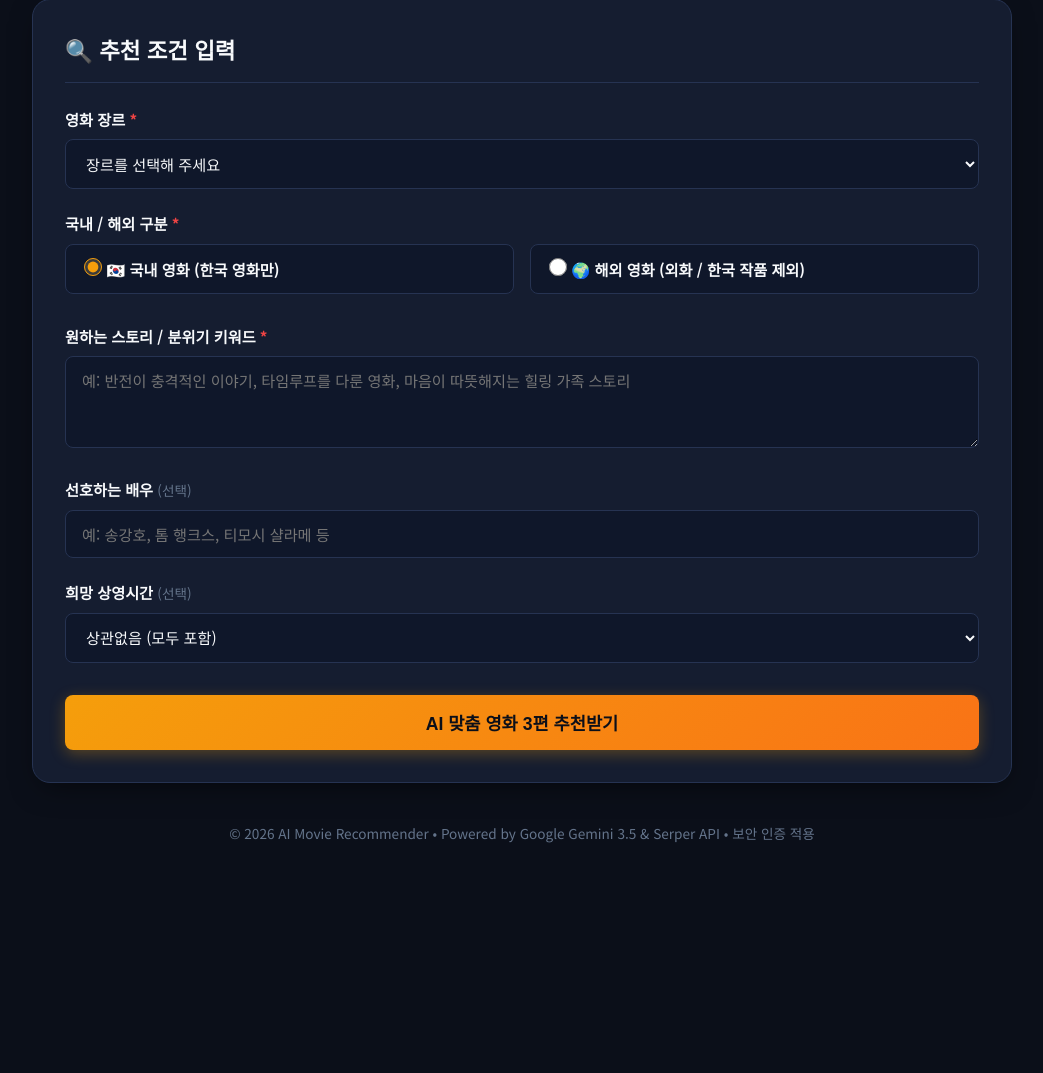
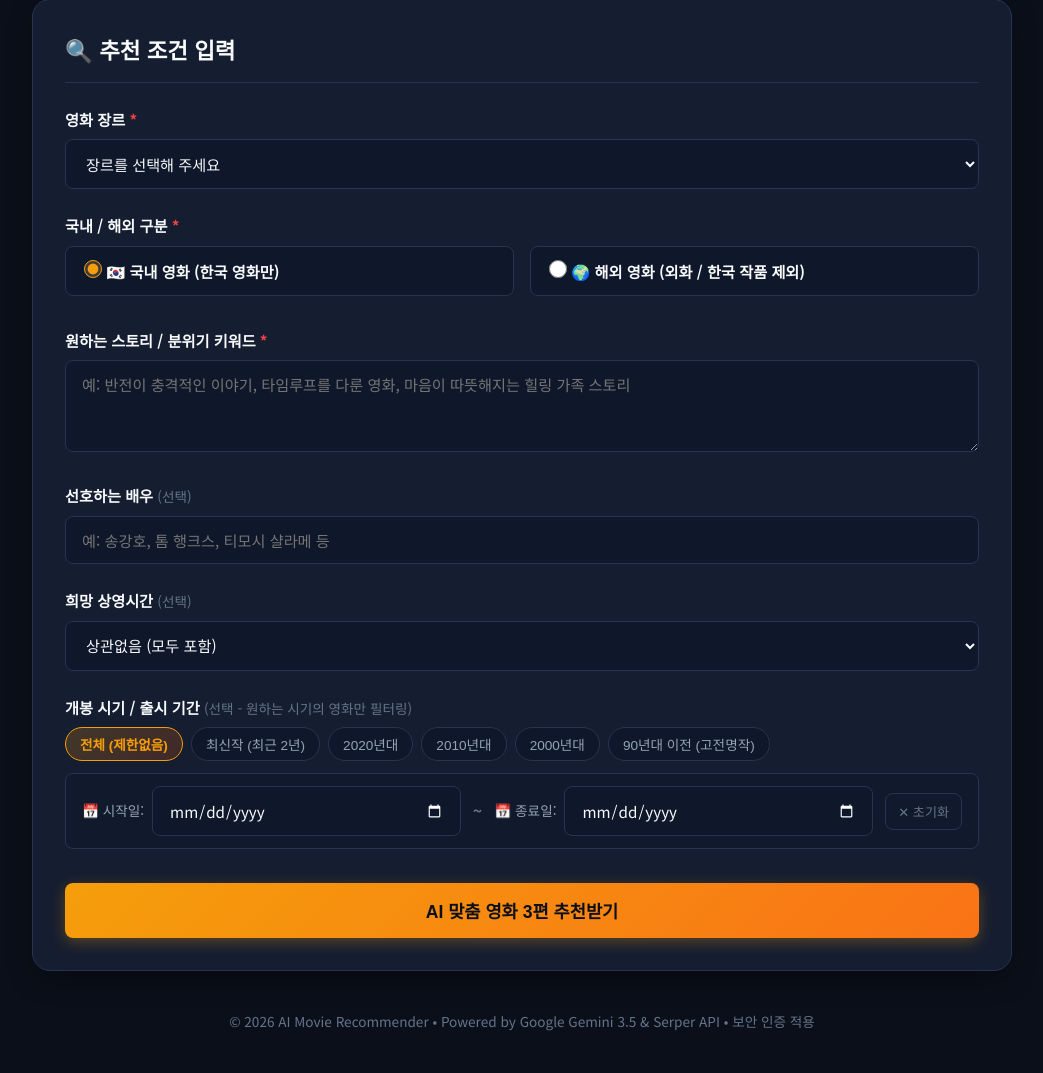
Before and after one commit to Nulbam/movie-recommender, a Flask app: page / in a window 1280 px wide. Shown: the part 177-1250 px from the top of the page, without its empty margins (118-1161 px from the left). Before the commit the page ends 1020 px from the top, so only its background shows below. Run offline with Flask 3, Linux system fonts and the light colour scheme; the visitor is signed in with stand-in values (Sample User, id 1).

Commit message:
Add release date range calendar filter with quick presets

```diff
--- a/app.py
+++ b/app.py
@@ -215,8 +215,7 @@ def service_worker():
 
 @app.route("/recommend", methods=["POST"])
 def recommend():
-    """사용자 조건에 맞춰 영화 3편을 추천하고 정밀 OTT 정보를 결합하여 반환 (보안 인증 필수)"""
-    # 0. 세션 로그인 인증 확인 (비밀번호 미입력 접근 차단)
+    """사용자 조건(캘린더 개봉기간 포함)에 맞춰 영화 3편을 추천하고 정밀 OTT 정보를 결합하여 반환"""
     if not session.get("authenticated"):
         return jsonify({"success": False, "error": "인증되지 않은 접근입니다. 먼저 비밀번호로 로그인해 주세요."}), 401
 
@@ -227,6 +226,8 @@ def recommend():
     keyword = data.get("keyword", "").strip()
     actor = data.get("actor", "").strip()
     runtime = data.get("runtime", "").strip()
+    start_date = data.get("start_date", "").strip()
+    end_date = data.get("end_date", "").strip()
 
     # 1. 백엔드 필수 입력값 유효성 검증
     if not genre:
@@ -266,8 +267,27 @@ def recommend():
 - 오직 1회로 완결되는 한국 장편 극장 영화만 추천해야 합니다.
 """
 
+    # 4. 캘린더 개봉 기간 엄격 필터링 룰 구성
+    date_filter_rule = ""
+    if start_date and end_date:
+        date_filter_rule = f"""
+[🚨 절대 규칙 3: 개봉 시기 / 출시 기간 엄격 제한]
+- 반드시 {start_date} ~ {end_date} 사이에 극장 개봉(출시)된 영화만 3편 추천하세요.
+- 이 개봉 기간을 벗어난 연도에 나온 영화는 단 1편도 추천해서는 안 됩니다.
+"""
+    elif start_date:
+        date_filter_rule = f"""
+[🚨 절대 규칙 3: 개봉 시기 / 출시 기간 엄격 제한]
+- 반드시 {start_date} 이후에 개봉한 최신 영화만 3편 추천하세요.
+"""
+    elif end_date:
+        date_filter_rule = f"""
+[🚨 절대 규칙 3: 개봉 시기 / 출시 기간 엄격 제한]
+- 반드시 {end_date} 이전에 개봉한 영화만 3편 추천하세요.
+"""
+
     prompt = f"""
-당신은 영화의 국적과 포맷을 매우 엄격하게 구분하는 최고 수준의 전문 영화 큐레이터입니다.
+당신은 영화의 국적, 포맷, 개봉연도를 매우 정밀하게 검증하는 최고 수준의 전문 영화 큐레이터입니다.
 사용자의 아래 요청 조건을 분석하여, 조건에 100% 부합하는 서로 다른 3편의 영화를 엄선해 주세요.
 
 [사용자 요청 조건]
@@ -276,8 +296,10 @@ def recommend():
 - 원하는 분위기/스토리 키워드: {keyword}
 - 선호하는 배우: {actor if actor else '상관없음'}
 - 희망 상영시간: {runtime if runtime else '상관없음'}
+- 희망 개봉기간: {f'{start_date} ~ {end_date}' if (start_date or end_date) else '제한없음'}
 
 {origin_strict_rule}
+{date_filter_rule}
 
 반드시 아래와 같은 JSON 배열 형식으로만 응답해 주세요 (총 3개의 영화 객체):
 [
--- a/static/css/style.css
+++ b/static/css/style.css
@@ -1,5 +1,5 @@
 /* ==========================================================================
-   AI 영화 큐레이터 - 모던 시네마 다크 테마 스타일시트 (보안 잠금 & PWA 지원)
+   AI 영화 큐레이터 - 모던 시네마 다크 테마 스타일시트 (캘린더 기간 검색 지원)
    ========================================================================== */
 
 /* 1. 기본 리셋 및 컬러 변수 정의 */
@@ -142,7 +142,6 @@ body {
     color: var(--text-muted);
 }
 
-/* 카드 흔들림 애니메이션 (비밀번호 오류 시) */
 .shake-animation {
     animation: shake 0.4s ease-in-out;
 }
@@ -270,7 +269,7 @@ body {
 
 /* 5. 입력 폼 컴포넌트 */
 .form-group {
-    margin-bottom: 22px;
+    margin-bottom: 24px;
 }
 
 .form-group label {
@@ -295,6 +294,7 @@ body {
 /* 입력 필드 */
 input[type="text"],
 input[type="password"],
+input[type="date"],
 select,
 textarea {
     width: 100%;
@@ -309,8 +309,15 @@ textarea {
     outline: none;
 }
 
+/* 날짜 선택 인풋 캘린더 다크 모드 스타일 */
+input[type="date"] {
+    color-scheme: dark;
+    cursor: pointer;
+}
+
 input[type="text"]:focus,
 input[type="password"]:focus,
+input[type="date"]:focus,
 select:focus,
 textarea:focus {
     border-color: var(--border-focus);
@@ -358,6 +365,83 @@ textarea {
     height: 18px;
 }
 
+/* 6. 개봉 시기 캘린더 & 프리셋 버튼 스타일 */
+.date-preset-group {
+    display: flex;
+    flex-wrap: wrap;
+    gap: 8px;
+    margin-bottom: 12px;
+}
+
+.preset-btn {
+    background-color: var(--bg-input);
+    border: 1px solid var(--border-color);
+    color: var(--text-secondary);
+    padding: 6px 14px;
+    border-radius: 20px;
+    font-size: 0.85rem;
+    font-weight: 500;
+    cursor: pointer;
+    transition: var(--transition);
+}
+
+.preset-btn:hover {
+    border-color: var(--text-primary);
+    color: var(--text-primary);
+}
+
+.preset-btn.active {
+    background: linear-gradient(135deg, rgba(245, 158, 11, 0.2) 0%, rgba(234, 88, 12, 0.2) 100%);
+    border-color: var(--accent-gold);
+    color: var(--accent-gold);
+    font-weight: 700;
+}
+
+.date-range-wrapper {
+    display: flex;
+    align-items: center;
+    gap: 12px;
+    background-color: rgba(15, 23, 42, 0.5);
+    padding: 12px 16px;
+    border: 1px solid var(--border-color);
+    border-radius: var(--radius-sm);
+}
+
+.date-input-box {
+    display: flex;
+    align-items: center;
+    gap: 8px;
+    flex: 1;
+}
+
+.date-label {
+    font-size: 0.85rem;
+    color: var(--text-secondary);
+    white-space: nowrap;
+}
+
+.date-separator {
+    color: var(--text-muted);
+    font-weight: bold;
+}
+
+.reset-date-btn {
+    background-color: transparent;
+    border: 1px solid var(--border-color);
+    color: var(--text-muted);
+    padding: 8px 12px;
+    border-radius: var(--radius-sm);
+    font-size: 0.82rem;
+    cursor: pointer;
+    white-space: nowrap;
+    transition: var(--transition);
+}
+
+.reset-date-btn:hover {
+    border-color: var(--accent-red);
+    color: var(--accent-red);
+}
+
 /* 제출 버튼 */
 .btn {
     width: 100%;
@@ -393,7 +477,7 @@ textarea {
     transform: none;
 }
 
-/* 6. 로딩 인디케이터 */
+/* 7. 로딩 인디케이터 */
 .loading-card {
     text-align: center;
     padding: 50px 20px;
@@ -424,7 +508,7 @@ textarea {
     font-size: 0.95rem;
 }
 
-/* 7. 에러 카드 */
+/* 8. 에러 카드 */
 .error-card {
     display: flex;
     align-items: flex-start;
@@ -448,7 +532,7 @@ textarea {
     font-size: 0.95rem;
 }
 
-/* 8. 추천 결과 목록 컨테이너 */
+/* 9. 추천 결과 목록 컨테이너 */
 .result-header {
     text-align: center;
     margin-bottom: 30px;
@@ -637,7 +721,7 @@ textarea {
     font-style: italic;
 }
 
-/* 9. 정밀 OTT 섹션 스타일 */
+/* 10. 정밀 OTT 섹션 스타일 */
 .ott-section-block {
     background-color: rgba(15, 23, 42, 0.6);
     border: 1px solid var(--border-color);
@@ -712,6 +796,7 @@ textarea {
     display: inline-block;
 }
 
+/* 100% 공식 검증 버튼 그룹 */
 .ott-verify-actions {
     display: flex;
     flex-wrap: wrap;
@@ -757,7 +842,7 @@ textarea {
     transform: translateY(-2px);
 }
 
-/* 10. 유틸리티 및 푸터 */
+/* 11. 유틸리티 및 푸터 */
 .hidden {
     display: none !important;
 }
@@ -769,7 +854,7 @@ textarea {
     margin-top: 40px;
 }
 
-/* 11. 반응형 미디어 쿼리 */
+/* 12. 반응형 미디어 쿼리 */
 @media (max-width: 768px) {
     body {
         padding: 20px 12px;
@@ -788,6 +873,15 @@ textarea {
         position: static;
         width: 100%;
         justify-content: center;
+    }
+
+    .date-range-wrapper {
+        flex-direction: column;
+        align-items: stretch;
+    }
+
+    .date-separator {
+        text-align: center;
     }
 
     .split-view {
--- a/static/js/app.js
+++ b/static/js/app.js
@@ -1,6 +1,6 @@
 /**
  * ==========================================================================
- * AI 영화 큐레이터 - 프론트엔드 인터랙션 스크립트 (PWA 설치 & 정밀 실시간 OTT)
+ * AI 영화 큐레이터 - 프론트엔드 인터랙션 스크립트 (캘린더 기간 검색 & PWA & 보안)
  * ==========================================================================
  */
 
@@ -11,6 +11,10 @@ document.addEventListener("DOMContentLoaded", () => {
     const keywordInput = document.getElementById("keyword");
     const actorInput = document.getElementById("actor");
     const runtimeInput = document.getElementById("runtime");
+    const startDateInput = document.getElementById("startDate");
+    const endDateInput = document.getElementById("endDate");
+    const resetDateBtn = document.getElementById("resetDateBtn");
+    const presetButtons = document.querySelectorAll(".preset-btn");
     const submitBtn = document.getElementById("submitBtn");
 
     const loadingSection = document.getElementById("loadingSection");
@@ -22,34 +26,81 @@ document.addEventListener("DOMContentLoaded", () => {
 
     const DEFAULT_POSTER = "https://images.unsplash.com/photo-1489599849927-2ee91cede3ba?auto=format&fit=crop&w=600&q=80";
 
-    // 2. PWA 서비스 워커 등록 및 앱 설치(Install) 이벤트 제어
+    // 2. 캘린더 빠른 프리셋 선택 버튼 이벤트 제어
+    presetButtons.forEach(btn => {
+        btn.addEventListener("click", () => {
+            presetButtons.forEach(b => b.classList.remove("active"));
+            btn.classList.add("active");
+
+            const preset = btn.getAttribute("data-preset");
+            const currentYear = new Date().getFullYear();
+
+            switch (preset) {
+                case "all":
+                    startDateInput.value = "";
+                    endDateInput.value = "";
+                    break;
+                case "latest":
+                    startDateInput.value = `${currentYear - 2}-01-01`;
+                    endDateInput.value = `${currentYear}-12-31`;
+                    break;
+                case "2020s":
+                    startDateInput.value = "2020-01-01";
+                    endDateInput.value = `${currentYear}-12-31`;
+                    break;
+                case "2010s":
+                    startDateInput.value = "2010-01-01";
+                    endDateInput.value = "2019-12-31";
+                    break;
+                case "2000s":
+                    startDateInput.value = "2000-01-01";
+                    endDateInput.value = "2009-12-31";
+                    break;
+                case "classic":
+                    startDateInput.value = "1930-01-01";
+                    endDateInput.value = "1999-12-31";
+                    break;
+            }
+        });
+    });
+
+    // 직접 날짜를 입력하거나 변경하면 프리셋 버튼 active 해제
+    [startDateInput, endDateInput].forEach(input => {
+        input.addEventListener("change", () => {
+            presetButtons.forEach(b => b.classList.remove("active"));
+        });
+    });
+
+    // 날짜 리셋 버튼
+    resetDateBtn.addEventListener("click", () => {
+        startDateInput.value = "";
+        endDateInput.value = "";
+        presetButtons.forEach(b => b.classList.remove("active"));
+        const allBtn = document.querySelector('.preset-btn[data-preset="all"]');
+        if (allBtn) allBtn.classList.add("active");
+    });
+
+    // 3. PWA 서비스 워커 등록 및 앱 설치 이벤트
     let deferredPrompt = null;
 
     if ("serviceWorker" in navigator) {
         window.addEventListener("load", () => {
             navigator.serviceWorker.register("/sw.js")
-                .then((reg) => {
-                    console.log("PWA Service Worker 등록 성공:", reg.scope);
-                })
-                .catch((err) => {
-                    console.log("PWA Service Worker 등록 실패:", err);
-                });
+                .then((reg) => console.log("PWA Service Worker 등록 성공:", reg.scope))
+                .catch((err) => console.log("PWA Service Worker 등록 실패:", err));
         });
     }
 
-    // 브라우저가 앱 설치가 가능하다고 알릴 때(beforeinstallprompt)
     window.addEventListener("beforeinstallprompt", (e) => {
-        e.preventDefault(); // 기본 작은 배너 방지
-        deferredPrompt = e;  // 이벤트 저장
-        if (pwaInstallBtn) {
-            pwaInstallBtn.classList.remove("hidden"); // 설치 버튼 표시
-        }
+        e.preventDefault();
+        deferredPrompt = e;
+        if (pwaInstallBtn) pwaInstallBtn.classList.remove("hidden");
     });
 
     if (pwaInstallBtn) {
         pwaInstallBtn.addEventListener("click", async () => {
             if (!deferredPrompt) return;
-            deferredPrompt.prompt(); // 브라우저 설치 대화상자 호출
+            deferredPrompt.prompt();
             const { outcome } = await deferredPrompt.userChoice;
             console.log(`사용자 설치 선택: ${outcome}`);
             deferredPrompt = null;
@@ -58,13 +109,10 @@ document.addEventListener("DOMContentLoaded", () => {
     }
 
     window.addEventListener("appinstalled", () => {
-        console.log("PWA 앱 설치 완료!");
-        if (pwaInstallBtn) {
-            pwaInstallBtn.classList.add("hidden");
-        }
+        if (pwaInstallBtn) pwaInstallBtn.classList.add("hidden");
     });
 
-    // 3. 폼 제출 이벤트 핸들러
+    // 4. 폼 제출 이벤트 핸들러
     form.addEventListener("submit", async (e) => {
         e.preventDefault();
 
@@ -74,6 +122,8 @@ document.addEventListener("DOMContentLoaded", () => {
         const keyword = keywordInput.value.trim();
         const actor = actorInput.value.trim();
         const runtime = runtimeInput.value.trim();
+        const startDate = startDateInput.value.trim();
+        const endDate = endDateInput.value.trim();
 
         if (!genre) {
             alert("영화 장르를 선택해 주세요!");
@@ -89,6 +139,12 @@ document.addEventListener("DOMContentLoaded", () => {
         if (!keyword) {
             alert("원하는 영화의 스토리나 분위기 키워드를 입력해 주세요!");
             keywordInput.focus();
+            return;
+        }
+
+        if (startDate && endDate && startDate > endDate) {
+            alert("시작일이 종료일보다 늦을 수 없습니다. 기간을 다시 확인해 주세요!");
+            startDateInput.focus();
             return;
         }
 
@@ -109,7 +165,9 @@ document.addEventListener("DOMContentLoaded", () => {
                     origin: origin,
                     keyword: keyword,
                     actor: actor,
-                    runtime: runtime
+                    runtime: runtime,
+                    start_date: startDate,
+                    end_date: endDate
                 })
             });
 
@@ -129,7 +187,7 @@ document.addEventListener("DOMContentLoaded", () => {
         }
     });
 
-    // 4. 각 OTT 플랫폼별 실시간 검색/감상 링크 생성 헬퍼 함수
+    // 5. 각 OTT 플랫폼별 실시간 검색/감상 링크 생성 헬퍼 함수
     function getOttSearchUrl(platform, movieTitle) {
         const encodedTitle = encodeURIComponent(movieTitle);
         const name = (platform || "").toLowerCase();
@@ -155,7 +213,7 @@ document.addEventListener("DOMContentLoaded", () => {
         }
     }
 
-    // 5. 3편의 영화 카드를 동적으로 생성하여 렌더링하는 함수
+    // 6. 3편의 영화 카드를 동적으로 생성하여 렌더링하는 함수
     function renderMoviesResult(movies) {
         movieCardsContainer.innerHTML = "";
 
@@ -182,7 +240,7 @@ document.addEventListener("DOMContentLoaded", () => {
             const kinolightsUrl = ottInfo.kinolights_url || `https://m.kinolights.com/search?keyword=${encodeURIComponent(movie.title)}`;
             const justwatchUrl = ottInfo.justwatch_url || `https://www.justwatch.com/kr/%EA%B2%80%EC%83%89?q=${encodeURIComponent(movie.title)}`;
 
-            // 1) 정액제 스트리밍 배지 HTML
+            // 정액제 스트리밍 배지 HTML
             let streamingBadgesHtml = "";
             if (streamingList.length > 0) {
                 streamingBadgesHtml = streamingList.map(platform => {
@@ -198,7 +256,7 @@ document.addEventListener("DOMContentLoaded", () => {
                 streamingBadgesHtml = `<span class="ott-no-service">현재 월정액 스트리밍 서비스 미제공 (개별 구매/대여 전용)</span>`;
             }
 
-            // 2) 대여/구매 배지 HTML
+            // 대여/구매 배지 HTML
             let rentBadgesHtml = "";
             if (rentList.length > 0) {
                 rentBadgesHtml = rentList.map(platform => {
@@ -243,7 +301,7 @@ document.addEventListener("DOMContentLoaded", () => {
                             ${movie.original_title ? `<p class="movie-original-title">(${escapeHtml(movie.original_title)})</p>` : ""}
                         </div>
 
-                        <!-- 메타 정보 배지 (제작 국가 명시) -->
+                        <!-- 메타 정보 배지 (제작 국가 & 개봉연도) -->
                         <div class="meta-badges">
                             <span class="badge highlight-country">${countryIcon} ${escapeHtml(countryText)}</span>
                             <span class="badge">📅 ${escapeHtml(movie.release_year || "개봉연도 미상")}</span>
@@ -330,7 +388,7 @@ document.addEventListener("DOMContentLoaded", () => {
     function setLoadingState(isLoading) {
         if (isLoading) {
             submitBtn.disabled = true;
-            submitBtn.querySelector(".btn-text").textContent = "AI가 영화 3편 및 실시간 OTT를 정밀 조회 중입니다...";
+            submitBtn.querySelector(".btn-text").textContent = "AI가 조건에 맞는 영화 3편을 정밀 조회 중입니다...";
             loadingSection.classList.remove("hidden");
         } else {
             submitBtn.disabled = false;
--- a/templates/index.html
+++ b/templates/index.html
@@ -107,6 +107,35 @@
                         </select>
                     </div>
 
+                    <!-- 캘린더 개봉 시기 / 기간 선택 (선택) -->
+                    <div class="form-group">
+                        <label for="startDate">개봉 시기 / 출시 기간 <span class="optional">(선택 - 원하는 시기의 영화만 필터링)</span></label>
+
+                        <!-- 빠른 시대 선택 버튼 (Preset) -->
+                        <div class="date-preset-group">
+                            <button type="button" class="preset-btn active" data-preset="all">전체 (제한없음)</button>
+                            <button type="button" class="preset-btn" data-preset="latest">최신작 (최근 2년)</button>
+                            <button type="button" class="preset-btn" data-preset="2020s">2020년대</button>
+                            <button type="button" class="preset-btn" data-preset="2010s">2010년대</button>
+                            <button type="button" class="preset-btn" data-preset="2000s">2000년대</button>
+                            <button type="button" class="preset-btn" data-preset="classic">90년대 이전 (고전명작)</button>
+                        </div>
+
+                        <!-- 캘린더 직접 선택 영역 -->
+                        <div class="date-range-wrapper">
+                            <div class="date-input-box">
+                                <span class="date-label">📅 시작일:</span>
+                                <input type="date" id="startDate" name="startDate">
+                            </div>
+                            <span class="date-separator">~</span>
+                            <div class="date-input-box">
+                                <span class="date-label">📅 종료일:</span>
+                                <input type="date" id="endDate" name="endDate">
+                            </div>
+                            <button type="button" id="resetDateBtn" class="reset-date-btn" title="날짜 초기화">✕ 초기화</button>
+                        </div>
+                    </div>
+
                     <!-- 제출 버튼 -->
                     <button type="submit" id="submitBtn" class="btn btn-primary">
                         <span class="btn-text">AI 맞춤 영화 3편 추천받기</span>
@@ -118,7 +147,7 @@
             <section id="loadingSection" class="card loading-card hidden">
                 <div class="spinner"></div>
                 <h3 class="loading-title">AI가 최적의 영화 3편을 큐레이션하고 있습니다...</h3>
-                <p class="loading-desc">국내/해외 국적 기준을 철저히 검증하고, 최신 포스터와 OTT 정보를 실시간 조회 중입니다.</p>
+                <p class="loading-desc">선택하신 개봉 시기와 국적 기준을 철저히 검증하고, 최신 포스터와 OTT 정보를 실시간 조회 중입니다.</p>
             </section>
 
             <!-- 3. 에러 알림 카드 -->
```
